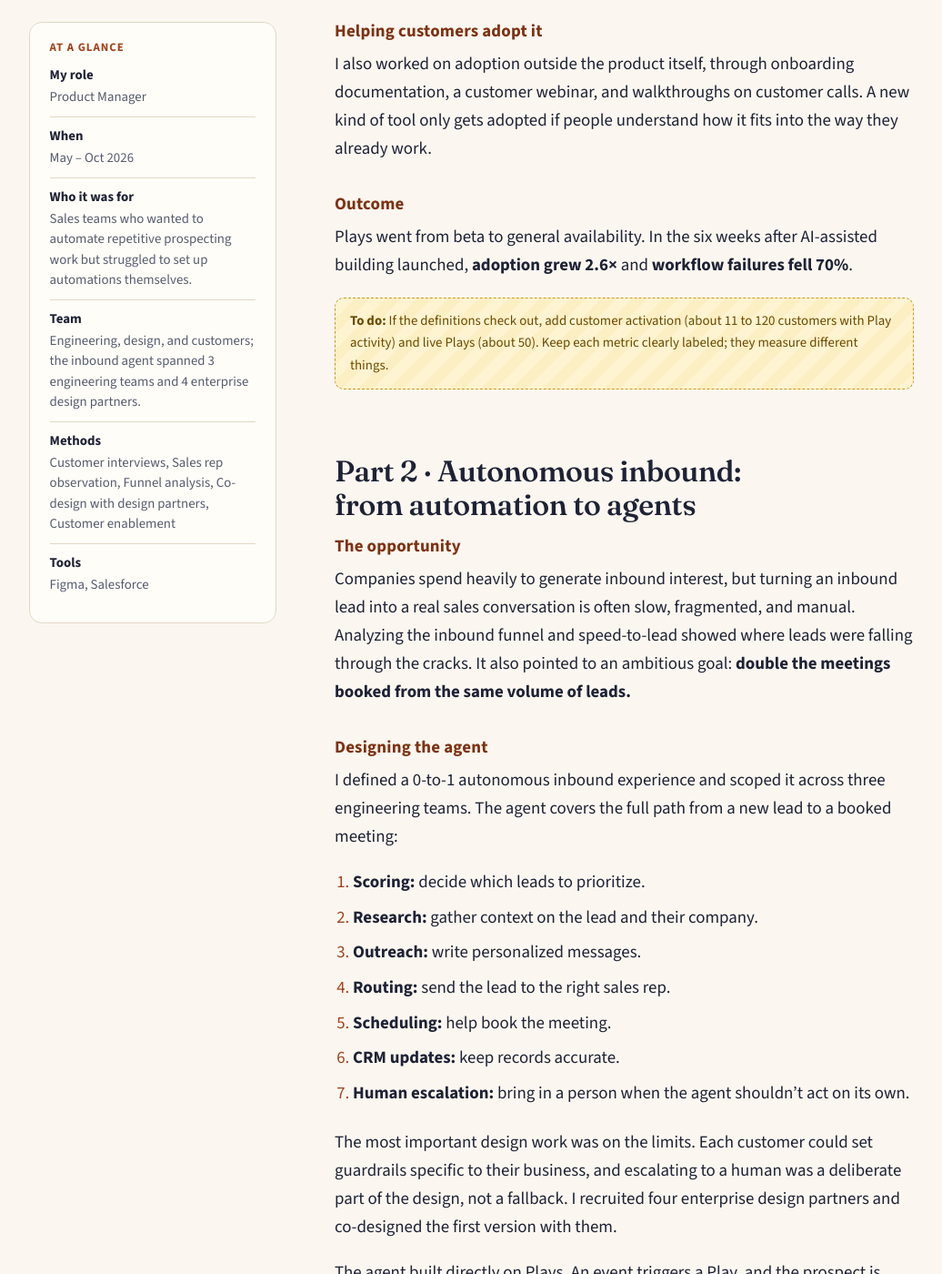
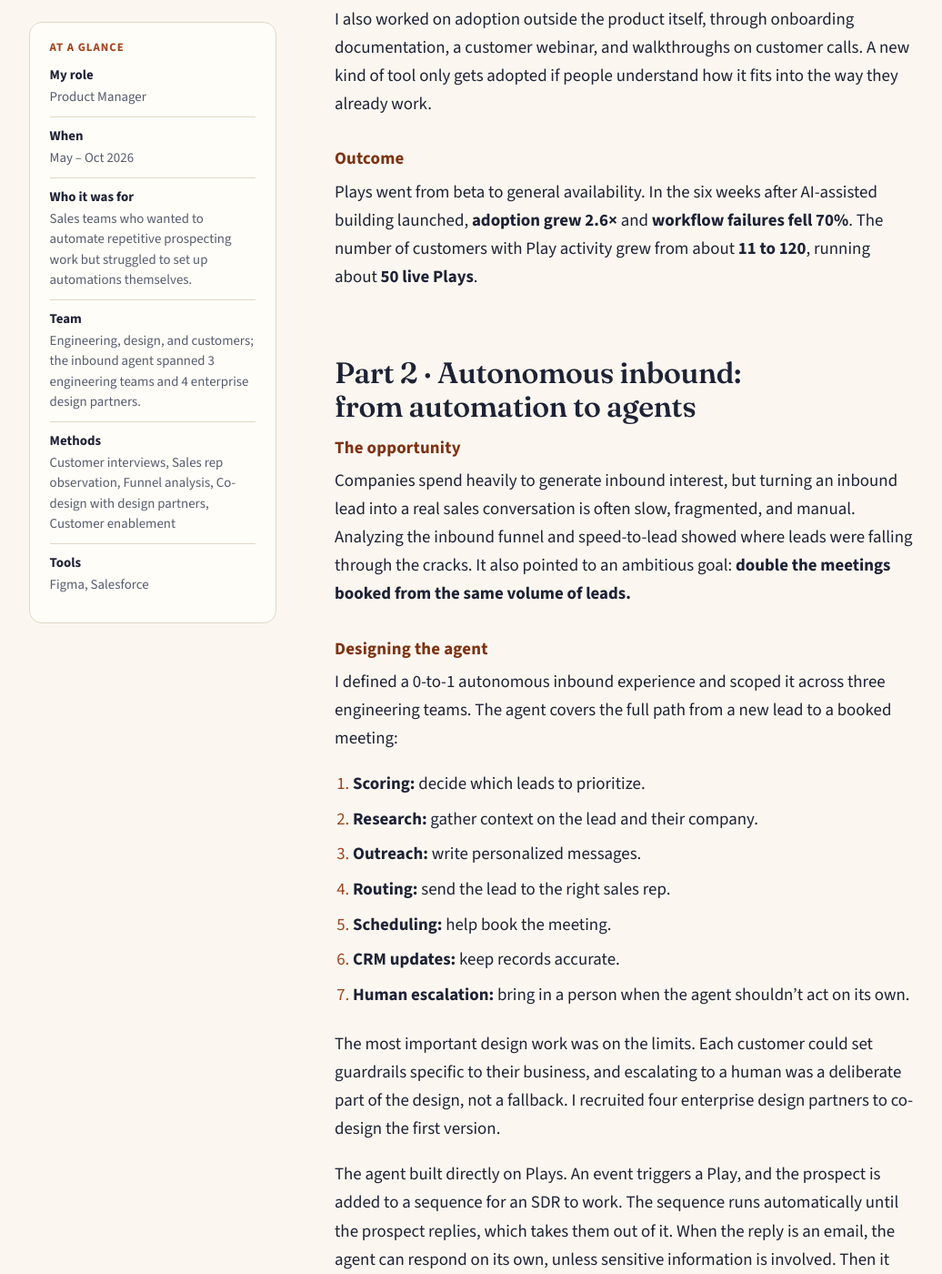
Before and after one commit to sabrinahu618/portfolio, a Jekyll site: the page built from _projects/nooks.md, in a window 1280 px wide and 1400 px high, scrolled down 5614 px. Shown: the whole window at 91% size, without its empty margins (32-1068 px from the left). Built offline with Jekyll 4.4.1, drawn with Linux system fonts in a browser that asks for light colours; some of the changed text lies outside the part shown.

Commit message:
Nooks: add verified activation metrics and inbound agent status
Co-Authored-By: Claude Opus 5.5 <noreply@anthropic.com>
Claude-Session: https://claude.ai/code/session_01HybnYJGYPLDq5hkAYptQSd

```diff
--- a/_projects/nooks.md
+++ b/_projects/nooks.md
@@ -21,9 +21,11 @@ highlights:
     label: Plays adoption in six weeks
   - value: "70%"
     label: fewer workflow failures
+  - value: "11 → 120"
+    label: customers with Play activity
 ---
 
-{% include todo.html note="Before publishing: confirm the metric definitions (what counts as adoption, what counts as a failure, and the baseline and time window for each), and that everything on this page is approved to be public. Also check the end date: your resume says October, your notes say September." %}
+{% include todo.html note="Before publishing: confirm everything on this page is approved to be public. Also check the end date: your resume says October, your notes say September." %}
 
 I owned two connected initiatives at Nooks. The first made an existing automation product, **Plays**, something customers could actually use. The second extended it into **autonomous inbound automation**: AI agents that qualify, research, contact, and route new leads, and know when to hand off to a person. They share a product and a question (how much should people have to do, and how much should AI do on their behalf?), but their outcomes are separate, so I've kept them apart below.
 
@@ -89,9 +91,7 @@ I also worked on adoption outside the product itself, through onboarding documen
 
 ### Outcome
 
-Plays went from beta to general availability. In the six weeks after AI-assisted building launched, **adoption grew 2.6×** and **workflow failures fell 70%**.
-
-{% include todo.html note="If the definitions check out, add customer activation (about 11 to 120 customers with Play activity) and live Plays (about 50). Keep each metric clearly labeled; they measure different things." %}
+Plays went from beta to general availability. In the six weeks after AI-assisted building launched, **adoption grew 2.6×** and **workflow failures fell 70%**. The number of customers with Play activity grew from about **11 to 120**, running about **50 live Plays**.
 
 ## Part 2 · Autonomous inbound: from automation to agents
 
@@ -111,13 +111,13 @@ I defined a 0-to-1 autonomous inbound experience and scoped it across three engi
 6. **CRM updates:** keep records accurate.
 7. **Human escalation:** bring in a person when the agent shouldn't act on its own.
 
-The most important design work was on the limits. Each customer could set guardrails specific to their business, and escalating to a human was a deliberate part of the design, not a fallback. I recruited four enterprise design partners and co-designed the first version with them.
+The most important design work was on the limits. Each customer could set guardrails specific to their business, and escalating to a human was a deliberate part of the design, not a fallback. I recruited four enterprise design partners to co-design the first version.
 
 The agent built directly on Plays. An event triggers a Play, and the prospect is added to a sequence for an SDR to work. The sequence runs automatically until the prospect replies, which takes them out of it. When the reply is an email, the agent can respond on its own, unless sensitive information is involved. Then it escalates to a person.
 
 {% include nooks-agent-flow.html %}
 
-{% include todo.html note="Where did this end up: shipped, in beta with design partners, or still in development? And can you name the design partners publicly? (Check with Nooks before listing Toast, Deel, ServiceTitan, or Vanta.)" %}
+By the time I left, I had aligned the direction with all four partners and kicked off engineering across the three teams.
 
 ## Reflection
 
```
